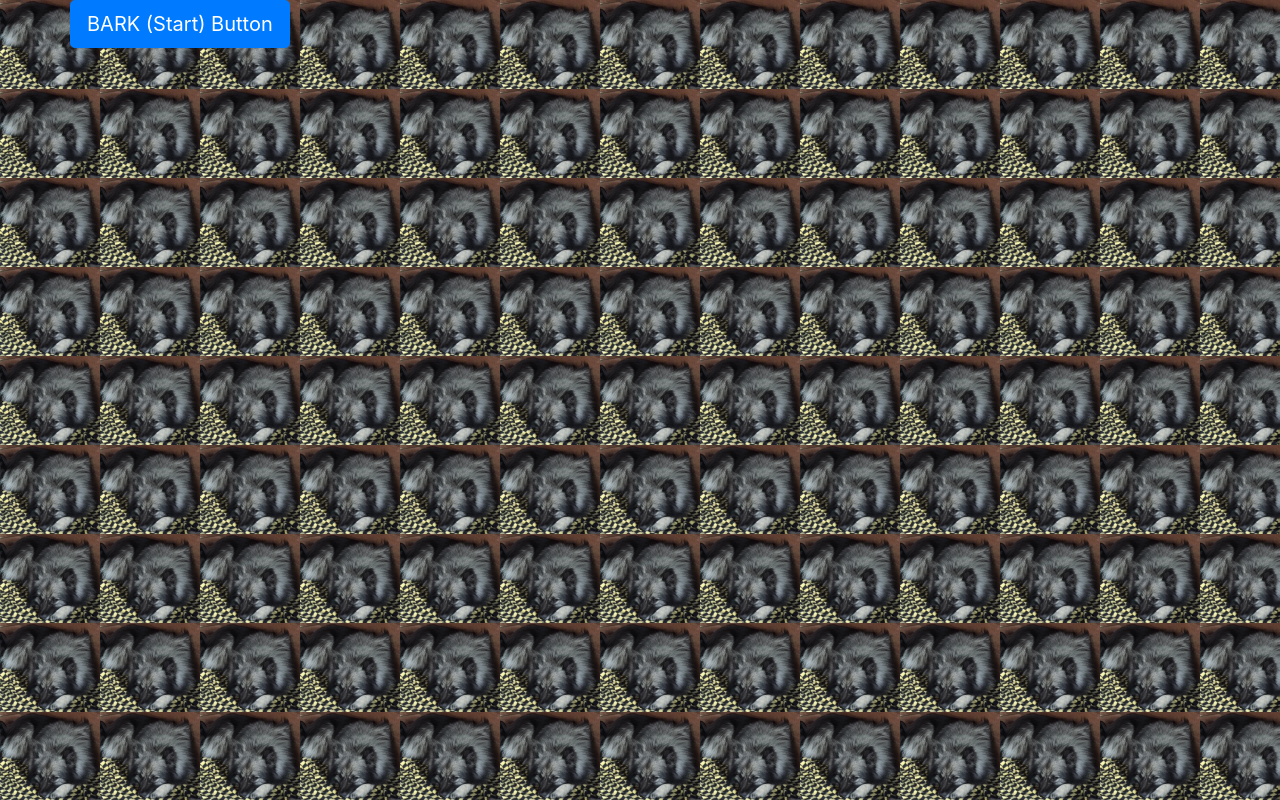
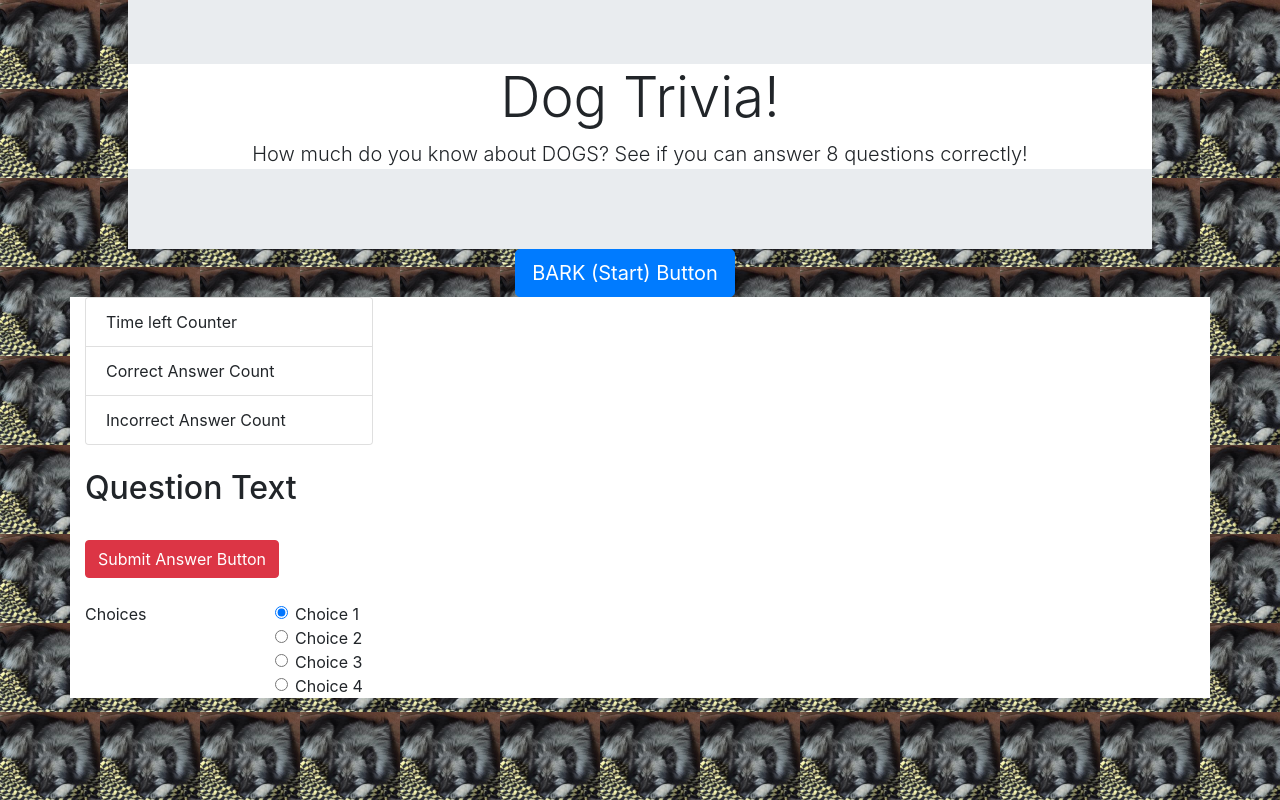
Before and after one commit to ScrantonPete/TrviaGame, a plain HTML site: page index.html in a window 1280 px wide. Drawn offline with nearby package versions, Linux system fonts and the light colour scheme.

Commit message:
updated html, added main container with html elements needed for game, and additonal sound

```diff
--- a/assets/css/style.css
+++ b/assets/css/style.css
@@ -1,3 +1,24 @@
 body {
   background: url("../images/Dogs.png");
 }
+
+.jumbotron {
+  display: block;
+  margin: 0 auto;
+  width: 80%;
+}
+.display-4 {
+  text-align: center;
+}
+
+.lead {
+  text-align: center;
+}
+
+.btn-primary {
+  display: block;
+  margin: 0 auto;
+}
+.container {
+  background-color: white;
+}
--- a/assets/javascript/app.js
+++ b/assets/javascript/app.js
@@ -1,2 +1,5 @@
 var audio = new Audio("assets/images/bark.mp3");
 $(".btn-primary").click(() => audio.play());
+
+var audio = new Audio("assets/images/dogbark.mp3");
+$(".submitButton").click(() => audio.play());
--- a/index.html
+++ b/index.html
@@ -18,15 +18,110 @@
     <link rel="stylesheet" type="text/css" href="assets\css\style.css" />
   </head>
   <body>
+    <!-- Banner on top of page -->
+    <div class="jumbotron jumbotron-fluid">
+      <div class="container">
+        <h1 class="display-4">Dog Trivia!</h1>
+        <p class="lead">
+          How much do you know about DOGS? See if you can answer 8 questions
+          correctly!
+        </p>
+      </div>
+    </div>
+    <!-- Start Game Button -->
+    <div class="row col-md-12">
+      <button type="button" class="btn btn-primary btn-lg">
+        <span class="fa fa-sound"></span>BARK (Start) Button
+      </button>
+    </div>
+    <!-- Main Container, includes (row 1) Time left counter, Correct Answer Counter, Incorrect Answer Counter
+(row 2) Question Text , (row 3) Submit Answer button, (row 4)choice radio buttons-->
     <div class="container">
       <div class="main">
+        <div class="row col-md-6">
+          <div class="card" style="width: 18rem;">
+            <ul class="list-group list-group-flush">
+              <li class="list-group-item timeLeftCounter">
+                Time left Counter
+              </li>
+
+              <li class="list-group-item correctAnswerCount">
+                Correct Answer Count
+              </li>
+              <li class="list-group-item incorrectAnswerCount">
+                Incorrect Answer Count
+              </li>
+            </ul>
+          </div>
+      </div>
+      <br />
+      <div class="row col-lg-12 questionText">
+        <h2>Question Text</h2>
+      </div>
+      <br />
+      <button type="button" class="btn btn-danger submitButton">
+        Submit Answer Button
+      </button>
+      <br /><br />
+
+      <fieldset class="form-group">
         <div class="row">
-          <button type="button" class="btn btn-primary btn-lg">
-            <span class="fa fa-sound"></span>BARK (Start) Button
-          </button>
+          <legend class="col-form-label col-sm-2 pt-0">Choices</legend>
+          <div class="col-sm-10">
+            <div class="form-check">
+              <input
+                class="form-check-input"
+                type="radio"
+                name="gridRadios"
+                id="gridRadios1"
+                value="option1"
+                checked
+              />
+              <label class="form-check-label" for="gridRadios1">
+                Choice 1
+              </label>
+            </div>
+            <div class="form-check">
+              <input
+                class="form-check-input"
+                type="radio"
+                name="gridRadios"
+                id="gridRadios2"
+                value="option2"
+              />
+              <label class="form-check-label" for="gridRadios2">
+                Choice 2
+              </label>
+            </div>
+            <div class="form-check">
+              <input
+                class="form-check-input"
+                type="radio"
+                name="gridRadios"
+                id="gridRadios3"
+                value="option3"
+              />
+              <label class="form-check-label" for="gridRadios3">
+                Choice 3
+              </label>
+            </div>
+            <div class="form-check">
+              <input
+                class="form-check-input"
+                type="radio"
+                name="gridRadios"
+                id="gridRadios4"
+                value="option4"
+              />
+              <label class="form-check-label" for="gridRadios4">
+                Choice 4
+              </label>
+            </div>
+          </div>
         </div>
-      </div>
+      </fieldset>
     </div>
+
     <script src="assets\javascript\app.js"></script>
   </body>
 </html>
```
Also changed, not shown: 1 other file.
